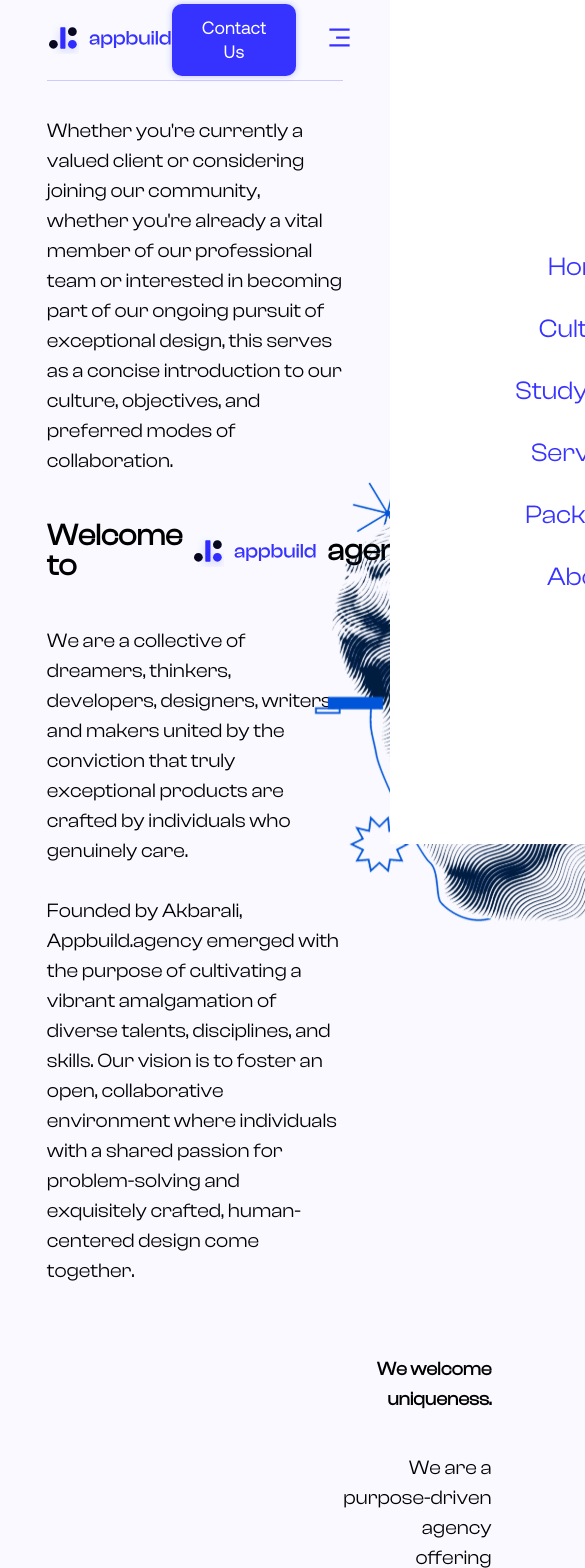
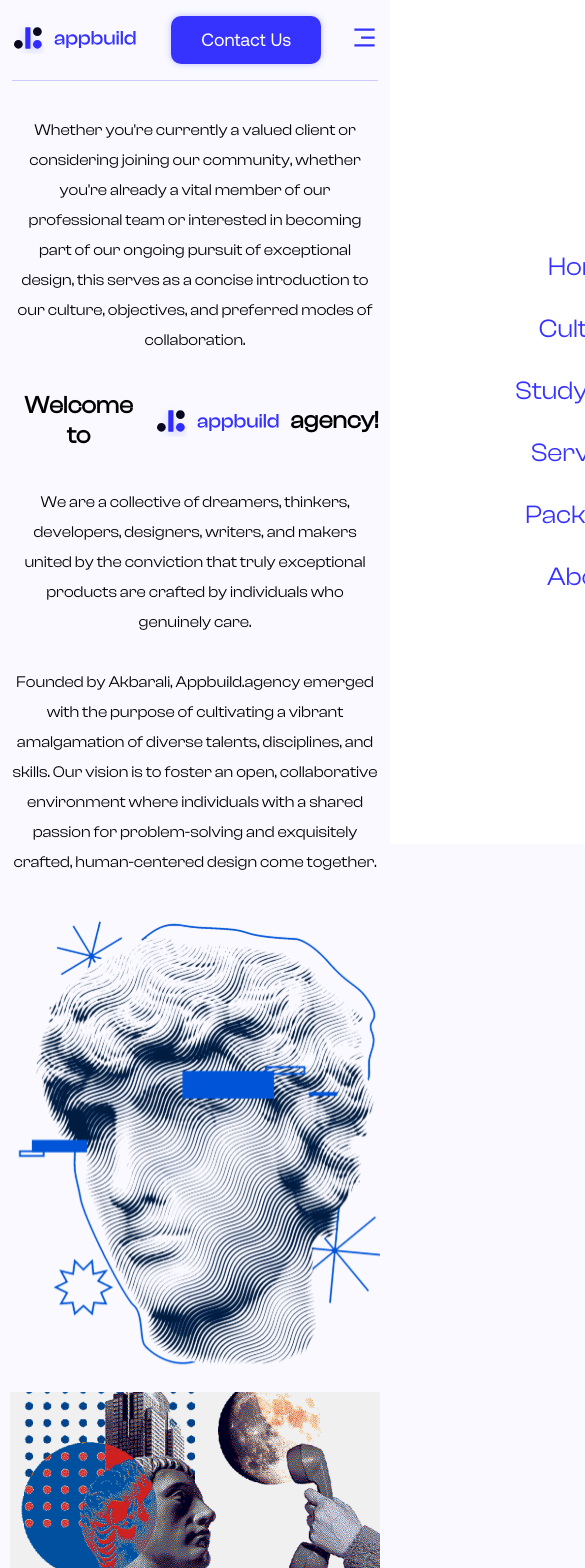
Before and after one commit to akbaralinabiev/Project_WR2-41920_12345_42460_42393, a React (Create React App) app: page /culture in a window 390 px wide. Shown: the top 1568 px of the page, 585 px wide, since content can reach past the window. Built offline with nearby package versions, Linux system fonts and the light colour scheme; the HTML template or start-up script is replaced by a standard one.

Commit message:
finalizing culture page, adding new aniamtions etc...

```diff
--- a/src/pages/culture/Culture.jsx
+++ b/src/pages/culture/Culture.jsx
@@ -4,15 +4,18 @@ import "./culture.css";
 
 // imported Components
 import { default as Navbar } from "../../components/navbar/Navbar";
+import { Footer} from "../../components/export.js";
 
 //imported images
 import Sculp from "../../assets/images/culture-images/sculp.svg";
 import Logo from "../../assets/images/logo.svg";
 import Rectangle from "../../assets/images/culture-images/Rectangle.svg";
+import Balance from "../../assets/images/culture-images/balance.svg";
 const Culture = () => {
 
      return (
-          <div className="culture-main">
+         <div>
+           <div className="culture-main">
                <Navbar />
                <div className="culture-container">
                     <div className="container-info-1">
@@ -71,7 +74,57 @@ const Culture = () => {
                          <img src={Rectangle} alt="" />
                     </div>
                </div>
+               <div className="culture-container">
+                    <div className="culture-info_image">
+                              <img src={Balance} alt="" />
+                    </div>
+                    <div className="container-info-2">
+                         <div className="span-2">
+                              <h3>Maintaining the balance
+                              </h3>
+                         </div>
+                         <p>
+                         To meet the diverse needs of our clients and enable them to succeed in today's business world, we strategically assemble a team that takes advantage of international diversity. This includes bringing together people from different cultures, all with different work experiences and different perspectives on strategic and design challenges.
+
+                         <br /><br />While forming successful working groups is already a challenge in a local environment, it becomes even more complicated when team members come from different countries, have different functional backgrounds and work in different locations. It is not always enough to pursue a common goal. Therefore, we are actively committed to promoting mutual respect and continuous learning among team members. To compensate for the lack of face-to-face meetings, we integrate "intentional moments" into our virtual meetings. This includes regular check-ins, encouraging casual conversations and organizing brainstorming sessions where everyone has the opportunity to evaluate agenda items and contribute their ideas freely.
+                         </p>
+                    </div>
+               </div>
+               <div className="culture-container">
+                    <div className="container-info-1">
+                         <div>
+                              <h3>Our Core Values</h3>
+                         </div>
+                         <p>
+                         At the heart of our mission is the commitment to design for a better world, crafting experiences that bring benefits to individuals, businesses, and the environment alike.
+                         <br /><br />In our partnerships, we prioritize collaboration with people and businesses who uphold values of truthfulness and communicate with clarity and directness. Integrity is paramount, and we choose not to engage in collaborations with individuals or entities that compromise honesty, fail to recognize the true value of our work, or do not respect our established procedures. Our dedication to these principles underscores our pursuit of meaningful and impactful design.
+                         </p>
+                    </div>
+                    <div className="culture-info_image">
+                         <img src={Rectangle} alt="" />
+                    </div>
+               </div>
+               <div className="culture-container">
+                    <div className="culture-info_image">
+                              <img src={Balance} alt="" />
+                    </div>
+                    <div className="container-info-2">
+                         <div className="span-2">
+                              <h3>Championing the Ambitious Small
+                              </h3>
+                         </div>
+                         <p>
+                         We champion those who may be small in scale but harbor grand visions. While we firmly stand against free creative pitches—our rationale for this decision is multifaceted, and we're more than willing to discuss it—we understand the critical significance of making a lasting first impression in the business realm.
+                         <br /><br />Recognizing the challenges faced by startups, we empathize with the frustration of creating something remarkable but struggling to garner attention or, worse, genuine interest. In such instances, we extend a helping hand. We enthusiastically welcome your ideas and, if we genuinely believe in your company, we may opt for equity over monetary compensation.
+                         <br />Our commitment extends to assisting you in defining what sets your brand apart. Armed with this understanding, we embark on a comprehensive design journey—from conceptualizing your name to crafting your logo, website, and marketing materials. Additionally, we offer valuable insights on effectively fostering community engagement.
+                         Ultimately, aiding startups in realizing their potential is our forte!.
+                         </p>
+                    </div>
+               </div>
+
           </div>
+               <Footer />
+         </div>
      );
 }
 
--- a/src/pages/culture/culture.css
+++ b/src/pages/culture/culture.css
@@ -1,8 +1,8 @@
-.culture-main{
+.culture-main {
     padding: 0 12%;
 }
 
-.culture-container{
+.culture-container {
     margin: 5% 0 10% 0;
     display: flex;
     flex-direction: row;
@@ -10,38 +10,104 @@
     justify-content: space-between;
 }
 
-.container-info-1{
+.container-info-1 {
     width: 100%;
     text-align: left;
     line-height: 30px;
 }
 
-.container-info-2{
+.container-info-2 {
     width: 100%;
     text-align: right;
     line-height: 30px;
 }
 
-.culture-info_image{
+.culture-info_image {
     display: flex;
     width: 100%;
     align-items: center;
     justify-content: center;
 }
 
-.container-info-1, .container-info-2 p{
+.container-info-1, .container-info-2 p {
     font-size: 20px;
 }
 
-span{
+span {
     display: flex;
     flex-direction: row;
     gap: 10px;
     align-items: center;
 }
 
-.span-2{
+.span-2 {
     display: flex;
     width: 100%;
     justify-content: flex-end;
 }
+
+.culture-main h3 {
+    color: #FFF;
+    font-family: "Aeonik-Regular";
+    font-size: 20px;
+    font-style: normal;
+    font-weight: 300;
+    line-height: normal;
+    background-color: var(--primary-color);
+    padding: 6px 15px;
+    width: fit-content;
+    border-radius: 5px;
+    margin-bottom: -10px;
+}
+
+/* Responsive design for smaller screens */
+@media (max-width: 768px) {
+    .culture-container {
+        flex-direction: column;
+        align-items: center;
+        justify-content: center;
+    }
+
+    .container-info-1, .container-info-2 {
+        text-align: center;
+        margin-bottom: 20px;
+    }
+
+    .container-info-1, .container-info-2 p {
+        font-size: 18px;
+    }
+
+    .culture-info_image {
+        width: 100%;
+        justify-content: center;
+    }
+
+    .culture-main {
+        padding: 0 5%;
+    }
+
+    .culture-main h3 {
+        font-size: 18px;
+        padding: 6px 10px;
+    }
+}
+
+/* Further adjustments for small screens (mobile) */
+@media (max-width: 480px) {
+    .container-info-1, .container-info-2 p {
+        font-size: 16px;
+    }
+
+    .culture-main h3 {
+        font-size: 16px;
+        padding: 6px 8px;
+    }
+
+    .culture-container {
+        margin: 5% 0;
+    }
+
+    .culture-main {
+        padding: 0 3%;
+    }
+}
--- a/src/pages/home/home.css
+++ b/src/pages/home/home.css
@@ -893,7 +893,7 @@
 }
 
 .bouncing {
-     animation: bounce 1.5s ease-in-out infinite;
+     animation: bounce 2s ease-in-out infinite;
    }
  .logo{
      display: flex;
```
Also changed, not shown: 1 other file (tests, documents, lock files or other folders).
